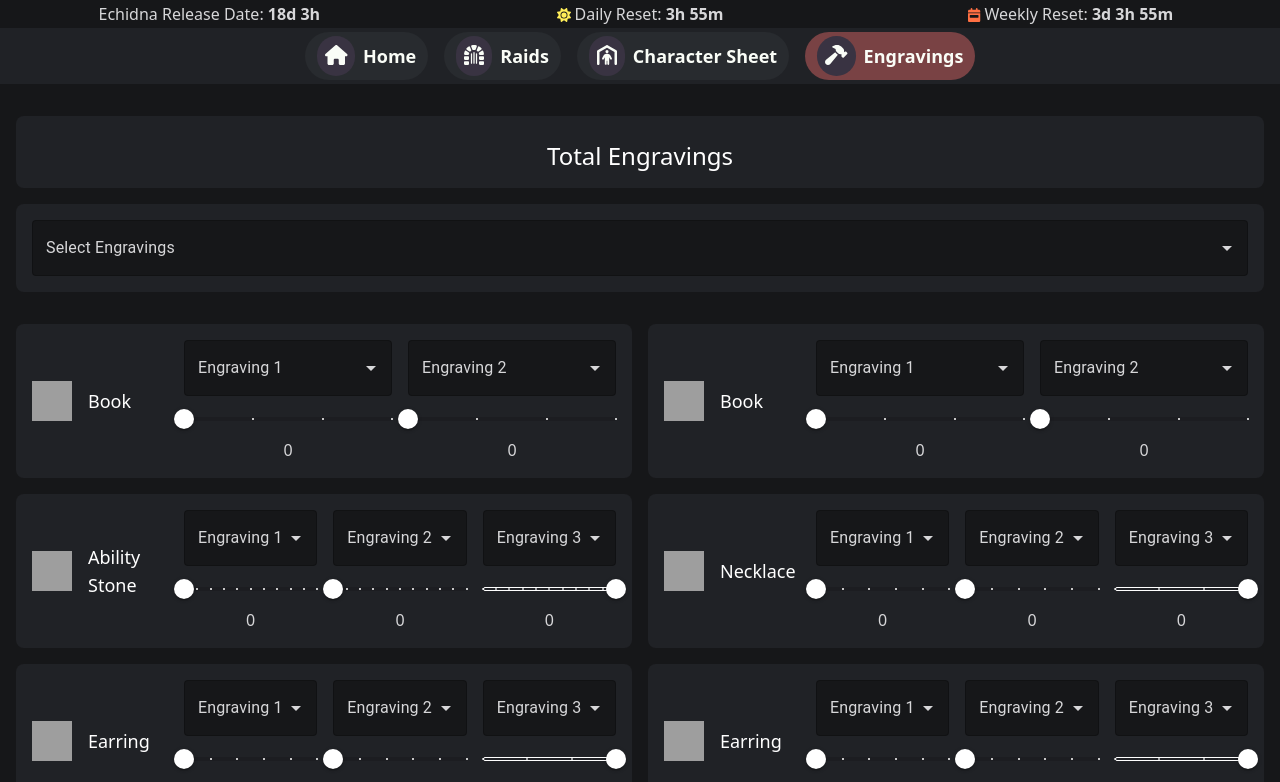
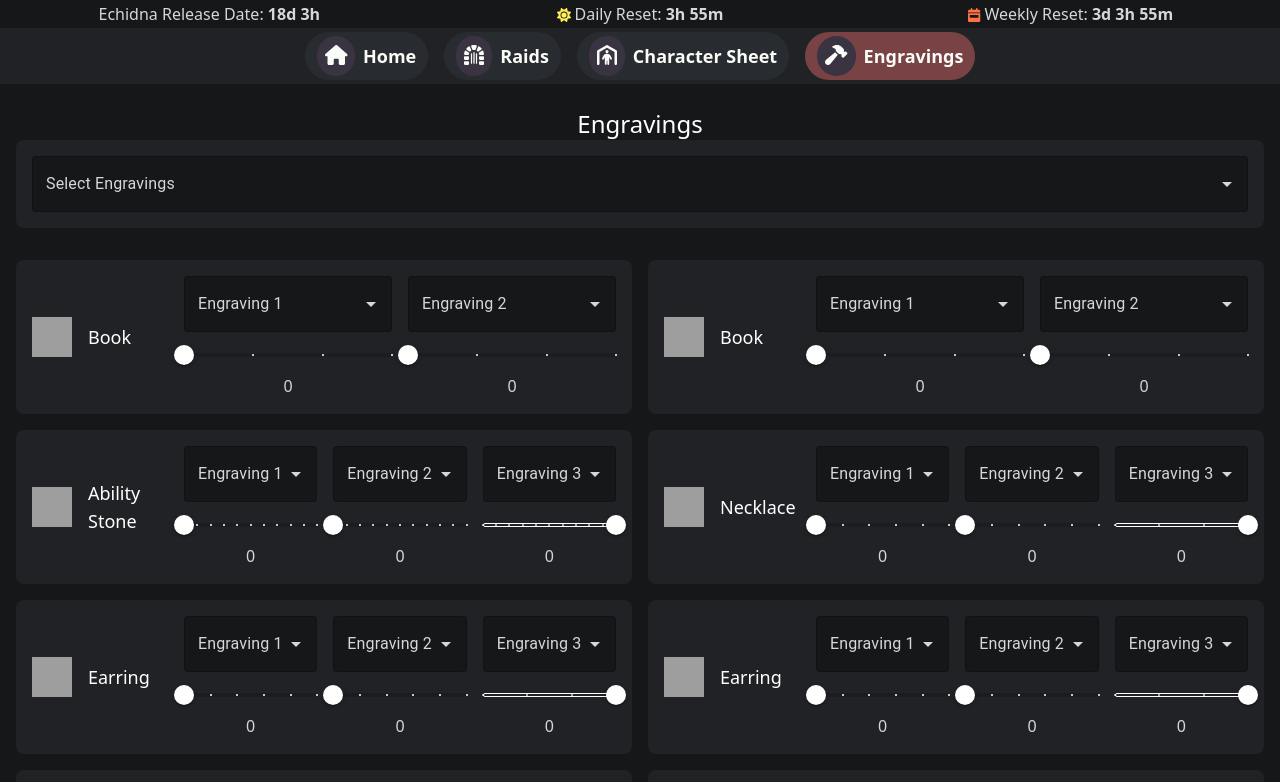
Before and after one commit to AnmolGrewal/lostmokokos, a Next.js app: page /engravings in a window 1280 px wide. Shown: the top 782 px of the page. Built offline with nearby package versions, Linux system fonts and the light colour scheme; grey boxes are pictures that could not be loaded.

Commit message:
Adding Engraving removal support

```diff
--- a/src/app/components/EngravingCalculator.tsx
+++ b/src/app/components/EngravingCalculator.tsx
@@ -25,7 +25,22 @@ const EngravingCalculator: React.FC = () => {
   }, [accessoryEngravings, accessoryLevels]);
 
   const handleEngravingChange = (event: React.ChangeEvent<{}>, value: string[]) => {
+    // Find deleted engravings
+    const deletedEngravings = selectedEngravings.filter(engraving => !value.includes(engraving));
+
+    // Update accessoryEngravings and accessoryLevels to remove deleted engravings
+    const newAccessoryEngravings = accessoryEngravings.map(engravingList =>
+      engravingList.map(engraving => (deletedEngravings.includes(engraving) ? '' : engraving))
+    );
+    const newAccessoryLevels = accessoryLevels.map((levelList, accessoryIndex) =>
+      levelList.map((level, engravingIndex) =>
+        deletedEngravings.includes(accessoryEngravings[accessoryIndex][engravingIndex]) ? 0 : level
+      )
+    );
+
     setSelectedEngravings(value);
+    setAccessoryEngravings(newAccessoryEngravings);
+    setAccessoryLevels(newAccessoryLevels);
   };
 
   const handleAccessoryEngravingChange = (accessoryIndex: number, engravingIndex: number) => (
@@ -163,13 +178,8 @@ const EngravingCalculator: React.FC = () => {
 
   return (
     <div className="bg-primary-background-color p-4 min-h-screen" style={{ width: 'calc(100vw)' }}>
-      <div className="bg-secondary-background-color p-4 mt-4 rounded-lg">
-        <h2 className="text-primary-text-color text-2xl mt-2 text-center">Total Engravings</h2>
-        <div className="flex flex-wrap justify-center">
-          {renderTotalEngravings()}
-        </div>
-      </div>
-      <div className="bg-secondary-background-color p-4 rounded-lg mt-4">
+      <h2 className="text-primary-text-color text-2xl mt-2 text-center">Engravings</h2>
+      <div className="bg-secondary-background-color p-4 rounded-lg">
         <Autocomplete
           multiple
           options={engravings.map((engraving) => engraving.label)}
@@ -223,6 +233,12 @@ const EngravingCalculator: React.FC = () => {
       <div className="mt-4">
         {renderAccessoryRows()}
       </div>
+      <div className="bg-secondary-background-color p-4 mt-4 rounded-lg">
+        <h2 className="text-primary-text-color text-2xl mt-2 text-center">Total Engravings</h2>
+        <div className="flex flex-wrap justify-center">
+          {renderTotalEngravings()}
+        </div>
+      </div>
     </div>
   );
 };
```
